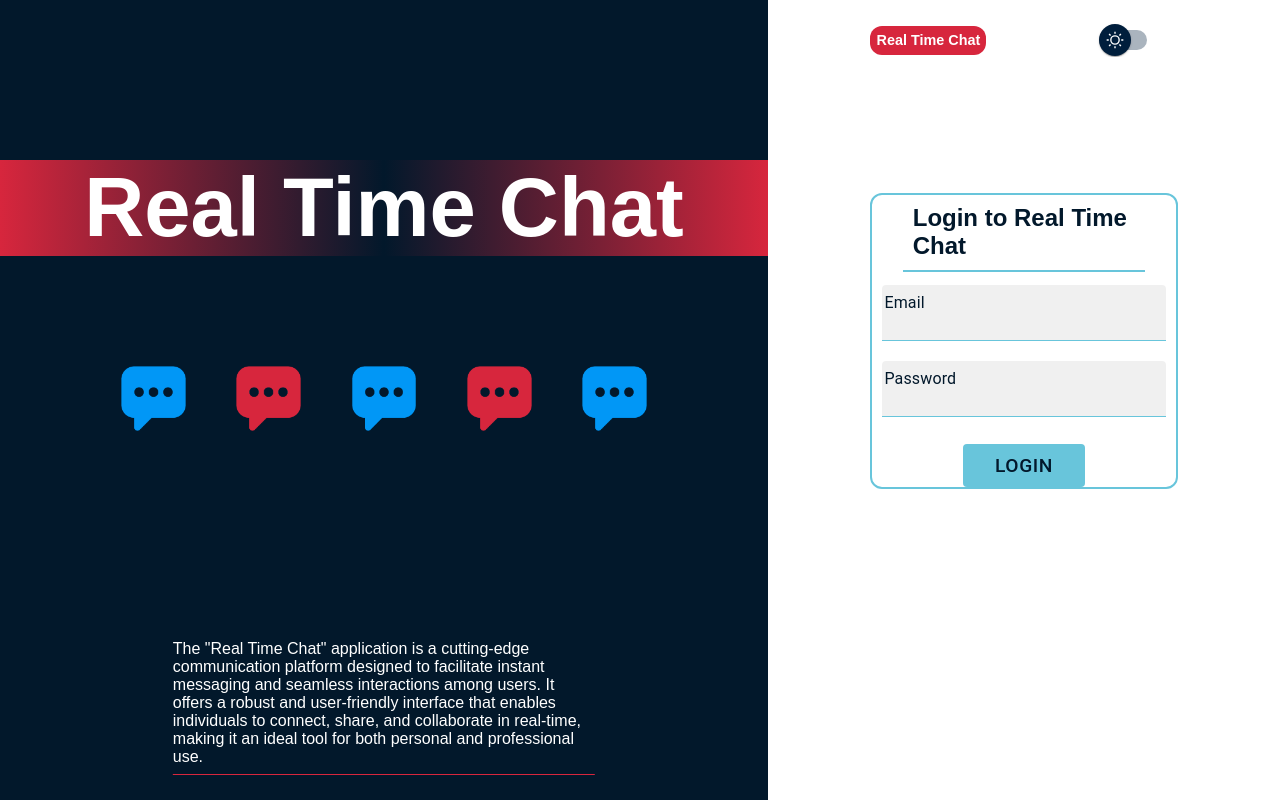
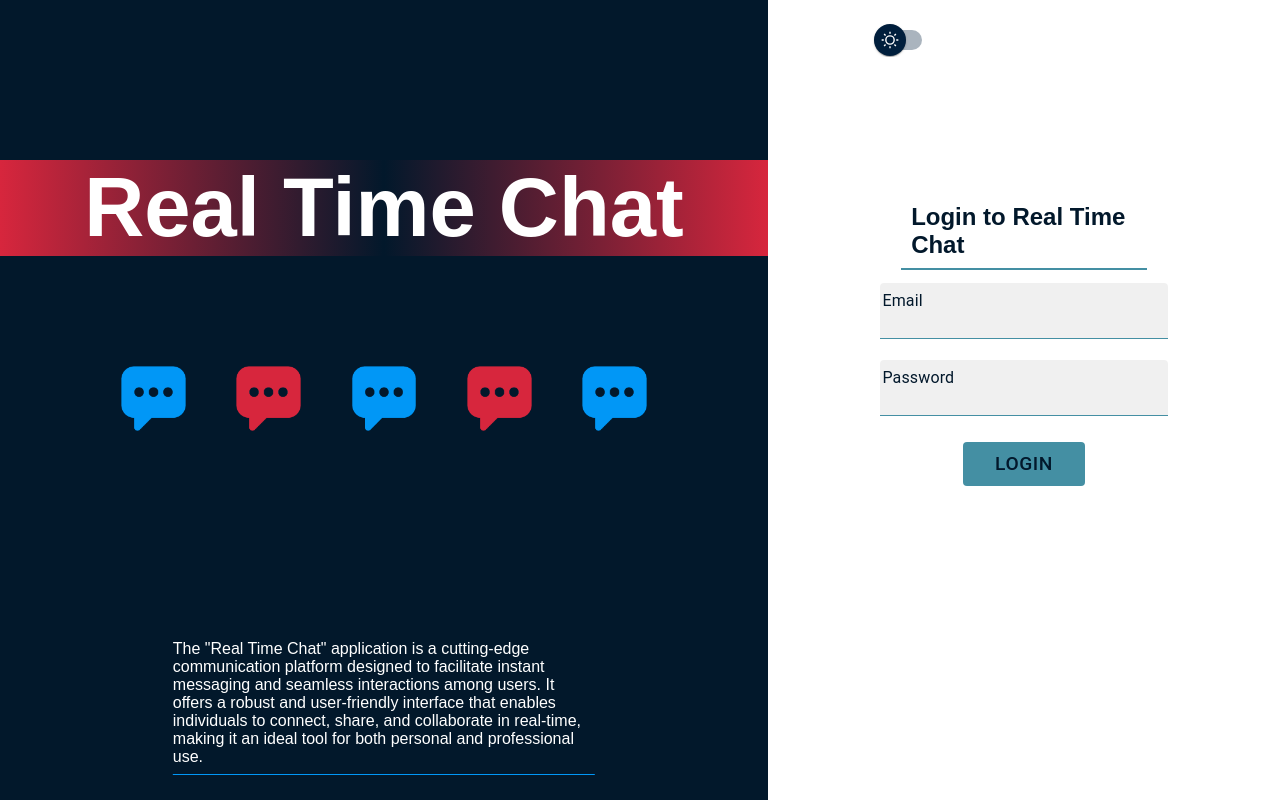
Before and after one commit to BulandaK/real-time-chat-ui, a React (Vite) app: page /login in a window 1280 px wide. Built offline with nearby package versions, Linux system fonts and the light colour scheme.

Commit message:
styling toggle on start, register and login page

```diff
--- a/src/App.tsx
+++ b/src/App.tsx
@@ -4,7 +4,7 @@ import Layout from "./components/Layout/Layout";
 
 function App() {
   return (
-    <div className="app-container">
+    <div className="app-container" >
       <Layout />
 
       <Outlet />
--- a/src/components/Layout/Layout.css
+++ b/src/components/Layout/Layout.css
@@ -6,7 +6,7 @@
   position: relative;
 }
 
-.layout-container > h1 {
+.layout-container>h1 {
   width: 100%;
   position: absolute;
   top: 20%;
@@ -31,6 +31,29 @@
   top: 80%;
   left: 50%;
   transform: translateX(-50%);
-  border-bottom: 1px solid #d7263d;
+  border-bottom: 1px solid var(--first-color);
   padding-bottom: 1%;
 }
+
+:root {
+  --first-color: #0197F6;
+  --second-color: #d7263d;
+  --third-color: #02182B;
+  --fourth-color: #68C5DB;
+  --fifth-color: #448FA3;
+  --base-color: white;
+  --background-color: white;
+  --white-02182B-color: white;
+}
+
+[data-theme="dark"] {
+  --first-color: #02182B;
+  --second-color: #d7263d;
+  --third-color: #68C5DB;
+  --fourth-color: #448FA3;
+  --fifth-color: #0197F6;
+  --base-color: white;
+  --white-02182B-color: #02182B;
+  --background-color: #02182B;
+  --hover-color: #0197F6;
+}
--- a/src/components/Layout/Layout.tsx
+++ b/src/components/Layout/Layout.tsx
@@ -18,7 +18,7 @@ function Layout() {
   }, []);
 
   return (
-    <div className="layout-container">
+    <div className="layout-container" >
       <h1>Real Time Chat </h1>
       <div className="layout-img">{imgTable}</div>
       <div className="layout-description">
--- a/src/pages/LoginPage/LoginPage.css
+++ b/src/pages/LoginPage/LoginPage.css
@@ -20,8 +20,7 @@
   justify-content: space-around;
   display: flex;
   align-items: center;
-  border-radius: 12px;
-  border: var(--fifth-color) solid 2px;
+
   /* background-color: #68c5db; */
 }
 
@@ -57,7 +56,7 @@
 }
 
 .login-form>button:hover {
-  background-color: var(--fifth-color);
+  /* background-color: var(--third-color); */
   color: var(--fifth-color);
   ;
 }
--- a/src/pages/LoginPage/LoginPage.tsx
+++ b/src/pages/LoginPage/LoginPage.tsx
@@ -1,5 +1,5 @@
 // import React from "react";
-import { Button, TextField } from "@mui/material";
+import { Button, colors, TextField } from "@mui/material";
 import { styled } from "@mui/material/styles";
 import ToggleTheme from "../../components/ToggleTheme/ToggleTheme";
 import "./LoginPage.css";
@@ -28,8 +28,11 @@ const CustomCssInput = styled(TextField)({
     },
     "&.Mui-focused": {
       backgroundColor: "var(--fifth-color)",
-      color: "var(--third-color)"
+      color: "var(--third-color)",
     },
+    "&.Mui": {
+      color: "var(--third-color)",
+    }
   },
 });
 
@@ -57,7 +60,6 @@ const LoginPage = () => {
   return (
     <div className="login-container" data-theme={isDark ? "dark" : "light"}>
       <div className="reg-toggle">
-        <h3>Real Time Chat</h3>
 
         <ToggleTheme checked={isDark} onChange={handleChange} />
       </div>
--- a/src/pages/RegisterPage/RegisterPage.css
+++ b/src/pages/RegisterPage/RegisterPage.css
@@ -5,7 +5,7 @@
   display: flex;
   flex-direction: column;
   align-items: center;
-  background-color: var(--first-color);
+  background-color: var(--white-02182B-color);
   /* justify-content: center; */
 }
 
@@ -26,30 +26,36 @@
 }
 
 .reg-form-title {
-  margin-top: 20%;
-  width: 60%;
+  /* background-color: aqua; */
+  width: 80%;
+  flex: 1;
   padding: 3% 0 3% 10px;
-
   color: var(--base-color);
-  background: var(--first-color);
+  background: var(--white-02182B-color);
   margin-bottom: 1%;
+  border-bottom: var(--fifth-color) solid 2px;
+  color: var(--third-color)
 }
 
 .reg-form {
+  margin-top: 25%;
   width: 60%;
-  height: 45%;
   display: flex;
   flex-direction: column;
   align-items: center;
   justify-content: space-around;
-  border-top: 1px solid var(--first-color);
-  border-bottom: 1px solid var(--first-color);
-  /* background-color: #68c5db; */
+  display: flex;
+  align-items: center;
 }
 
 .reg-form>div {
   width: 100%;
-  height: 8%;
+  padding: 10px;
+  flex: 1.5;
+}
+
+.customCssInput {
+  color: var(--third-color);
 }
 
 .reg-form>div:nth-child(1) {
@@ -58,29 +64,36 @@
 
 .reg-form>button {
   margin-top: 5%;
-  width: 100%;
-  height: 10%;
+  width: 40%;
+  height: 15%;
   font-size: 1.2rem;
-  color: var(--base-color);
-  background-color: var(--first-color);
+  color: var(--third-color);
+  background-color: var(--fifth-color);
 }
 
 .reg-form>button:hover {
-  background-color: var(--hover-color);
+  color: var(--fifth-color);
 }
 
 :root {
   --first-color: #0197F6;
   --second-color: #d7263d;
+  --third-color: #02182B;
+  --fourth-color: #68C5DB;
+  --fifth-color: #448FA3;
   --base-color: white;
-  --hover-color: #68C5DB;
   --background-color: white;
+  --white-02182B-color: white;
 }
 
 [data-theme="dark"] {
   --first-color: #02182B;
   --second-color: #d7263d;
+  --third-color: #68C5DB;
+  --fourth-color: #448FA3;
+  --fifth-color: #0197F6;
   --base-color: white;
-  --background-color: gray;
+  --white-02182B-color: #02182B;
+  --background-color: #02182B;
   --hover-color: #0197F6;
 }
--- a/src/pages/RegisterPage/RegisterPage.tsx
+++ b/src/pages/RegisterPage/RegisterPage.tsx
@@ -61,14 +61,13 @@ const RegisterPage = () => {
   return (
     <div className="reg-container" data-theme={isDark ? "dark" : "light"}>
       <div className="reg-toggle">
-        <h3>Real Time Chat</h3>
 
         <ToggleTheme checked={isDark} onChange={handleChange} />
       </div>
 
-      <h2 className="reg-form-title">Create an account to Real Time Chat</h2>
 
       <form onSubmit={handleSubmit(onSubmit)} className="reg-form">
+        <h2 className="reg-form-title">Create an account to Real Time Chat</h2>
         {/* register your input into the hook by invoking the "register" function */}
 
         <CustomCssInput
```
